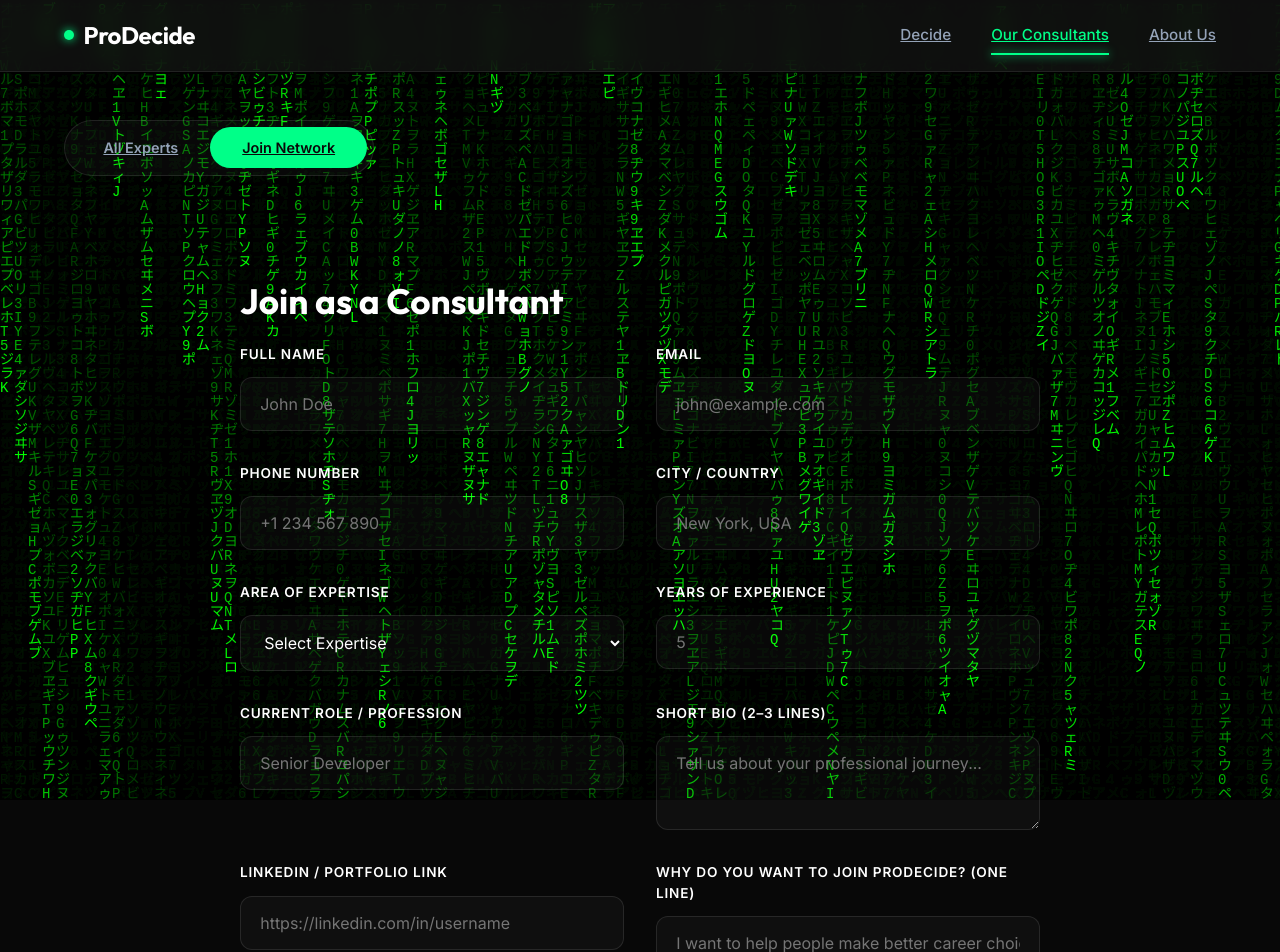
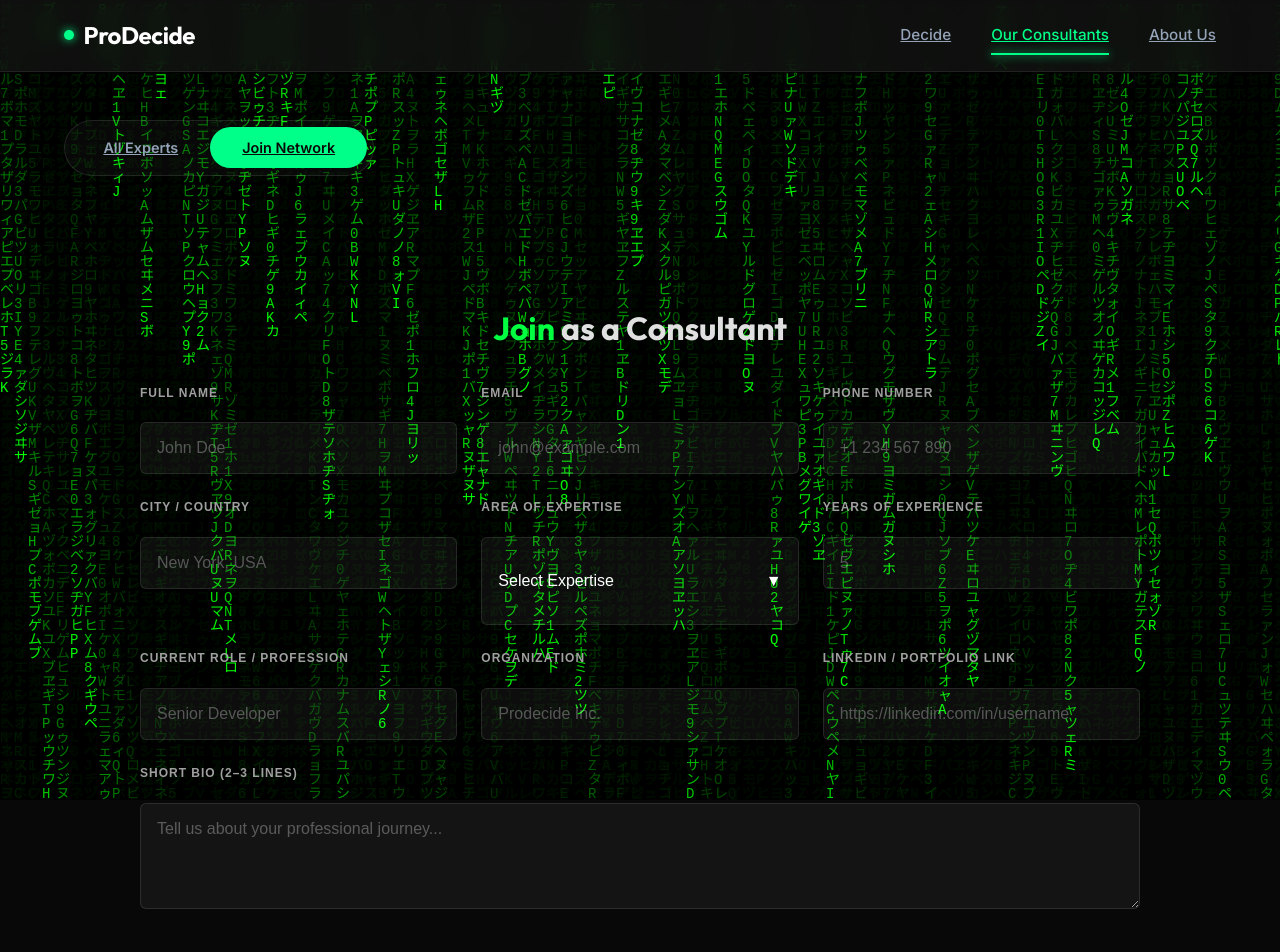
Before and after one commit to prodecide/Prodecide-react, a React (Vite) app: page /join-network in a window 1280 px wide. Shown: the top 952 px of the page. Built offline with nearby package versions, Linux system fonts and the light colour scheme.

Commit message:
Feat: Rework mentor onboarding form with multi-select dropdown

```diff
--- a/api/consultants.js
+++ b/api/consultants.js
@@ -40,8 +40,8 @@
         if (req.method === 'POST') {
             const newConsultant = req.body;
             // Basic validation
-            if (!newConsultant.name || !newConsultant.role) {
-                return res.status(400).json({ error: 'Name and role are required' });
+            if (!newConsultant.name || !newConsultant.email) {
+                return res.status(400).json({ error: 'Name and email are required' });
             }
 
             const result = await consultants.insertOne(newConsultant);
--- /dev/null
+++ b/src/components/JoinNetwork.css
@@ -0,0 +1,243 @@
+/* Join Network Form - Dark Theme */
+.join-us-section {
+    padding: 2rem 0;
+    font-family: 'Space Grotesk', sans-serif;
+    color: #e0e0e0;
+}
+
+.section-title {
+    color: #e0e0e0;
+    font-size: 2rem;
+    margin-bottom: 2rem;
+    text-align: center;
+}
+
+.section-title span {
+    color: #00ff41;
+    /* Neon Green highlight */
+}
+
+/* Form Layout */
+.consultant-form {
+    max-width: 1000px;
+    margin: 0 auto;
+}
+
+.form-grid {
+    display: grid;
+    grid-template-columns: repeat(3, 1fr);
+    gap: 1.5rem;
+    margin-bottom: 2rem;
+}
+
+/* Responsive adjustments for grid */
+@media (max-width: 900px) {
+    .form-grid {
+        grid-template-columns: 1fr 1fr;
+    }
+}
+
+@media (max-width: 600px) {
+    .form-grid {
+        grid-template-columns: 1fr;
+    }
+}
+
+.form-group {
+    display: flex;
+    flex-direction: column;
+}
+
+.form-group.full-width {
+    grid-column: 1 / -1;
+}
+
+.form-group label {
+    font-size: 0.75rem;
+    text-transform: uppercase;
+    letter-spacing: 1px;
+    margin-bottom: 0.5rem;
+    color: #a0a0a0;
+    font-weight: 600;
+}
+
+/* Inputs */
+.form-group input,
+.form-group textarea,
+.form-group select {
+    background: rgba(255, 255, 255, 0.05);
+    border: 1px solid rgba(255, 255, 255, 0.1);
+    border-radius: 6px;
+    padding: 1rem;
+    color: #fff;
+    font-family: inherit;
+    font-size: 1rem;
+    transition: all 0.3s ease;
+}
+
+.form-group input:focus,
+.form-group textarea:focus,
+.form-group select:focus {
+    outline: none;
+    border-color: #00ff41;
+    background: rgba(255, 255, 255, 0.08);
+    box-shadow: 0 0 10px rgba(0, 255, 65, 0.1);
+}
+
+.form-group input::placeholder,
+.form-group textarea::placeholder {
+    color: rgba(255, 255, 255, 0.3);
+}
+
+/* Custom Dropdown Styles */
+.custom-dropdown-container {
+    position: relative;
+    width: 100%;
+}
+
+.dropdown-trigger {
+    background: rgba(255, 255, 255, 0.05);
+    border: 1px solid rgba(255, 255, 255, 0.1);
+    border-radius: 6px;
+    padding: 1rem;
+    color: #fff;
+    cursor: pointer;
+    display: flex;
+    justify-content: space-between;
+    align-items: center;
+    min-height: 54px;
+    /* Match input height */
+}
+
+.dropdown-trigger:hover,
+.dropdown-trigger.open {
+    border-color: #00ff41;
+}
+
+.selected-tags {
+    display: flex;
+    flex-wrap: wrap;
+    gap: 0.5rem;
+}
+
+.tag {
+    background: rgba(0, 255, 65, 0.2);
+    color: #00ff41;
+    padding: 2px 8px;
+    border-radius: 4px;
+    font-size: 0.8rem;
+    display: flex;
+    align-items: center;
+    gap: 0.3rem;
+}
+
+.tag-close {
+    cursor: pointer;
+    font-weight: bold;
+}
+
+.dropdown-menu {
+    position: absolute;
+    top: 100%;
+    left: 0;
+    right: 0;
+    background: #1a1a1a;
+    border: 1px solid #333;
+    border-radius: 6px;
+    margin-top: 0.5rem;
+    z-index: 100;
+    max-height: 400px;
+    overflow-y: auto;
+    box-shadow: 0 10px 30px rgba(0, 0, 0, 0.5);
+}
+
+.dropdown-search {
+    padding: 0.8rem;
+    border-bottom: 1px solid #333;
+    position: sticky;
+    top: 0;
+    background: #1a1a1a;
+}
+
+.dropdown-search input {
+    width: 100%;
+    background: #0d0d0d;
+    border: 1px solid #333;
+    padding: 0.8rem;
+    color: #fff;
+    border-radius: 4px;
+}
+
+.dropdown-group-header {
+    padding: 0.8rem 1rem;
+    background: #252525;
+    color: #a0a0a0;
+    font-size: 0.75rem;
+    text-transform: uppercase;
+    letter-spacing: 1px;
+    font-weight: bold;
+    position: sticky;
+    top: 55px;
+    /* Adjust based on search bar height */
+}
+
+.dropdown-item {
+    padding: 0.8rem 1rem;
+    cursor: pointer;
+    transition: background 0.2s;
+    display: flex;
+    align-items: center;
+    gap: 0.5rem;
+}
+
+.dropdown-item:hover {
+    background: rgba(0, 255, 65, 0.1);
+}
+
+.dropdown-item.selected {
+    color: #00ff41;
+    background: rgba(0, 255, 65, 0.05);
+}
+
+.checkbox-icon {
+    width: 16px;
+    height: 16px;
+    border: 1px solid #555;
+    border-radius: 3px;
+    display: flex;
+    align-items: center;
+    justify-content: center;
+}
+
+.dropdown-item.selected .checkbox-icon {
+    background: #00ff41;
+    border-color: #00ff41;
+    color: #000;
+}
+
+.dropdown-item.selected .checkbox-icon::after {
+    content: '✓';
+    font-size: 0.7rem;
+    font-weight: bold;
+}
+
+/* Submit Button */
+.submit-form-btn {
+    width: 100%;
+    background: #00ff41;
+    color: #000;
+    padding: 1.2rem;
+    font-size: 1.1rem;
+    font-weight: bold;
+    text-transform: uppercase;
+    letter-spacing: 1px;
+    border: none;
+    border-radius: 6px;
+    cursor: pointer;
+    transition: all 0.3s;
+}
+
+.submit-form-btn:hover {
+    box-shadow: 0 0 20px rgba(0, 255, 65, 0.4);
+    transform: translateY(-2px);
+}
--- a/src/components/JoinNetwork.jsx
+++ b/src/components/JoinNetwork.jsx
@@ -1,5 +1,143 @@
-import { useState } from 'react';
+import { useState, useRef, useEffect } from 'react';
 import { NavLink } from 'react-router-dom';
+import './JoinNetwork.css';
+
+const EXPERTISE_OPTIONS = [
+    {
+        category: "Healthcare & Medicine",
+        options: ["Medicine (MBBS / MD / Specializations)", "Allied Healthcare (Physio, Nursing, Pharmacy)", "Mental Health & Psychology"]
+    },
+    {
+        category: "Aviation & Aerospace",
+        options: ["Pilot (Commercial / Defense)", "Aerospace Engineering", "Aviation Operations & Safety"]
+    },
+    {
+        category: "Defense & Uniformed Services",
+        options: ["Indian Army", "Indian Navy", "Indian Air Force", "Paramilitary / CAPF", "Defense Strategy & Training"]
+    },
+    {
+        category: "Civil Services & Government",
+        options: ["Civil Services (UPSC / State PSC)", "Government Jobs (SSC, Banking, PSU)", "Public Policy & Administration"]
+    },
+    {
+        category: "Education & Teaching",
+        options: ["Teaching & Academia", "School Education", "Higher Education & Research", "Career Counseling"]
+    },
+    {
+        category: "Sports, Fitness & Physical Training",
+        options: ["Fitness & Strength Training", "Sports Coaching", "Martial Arts (Karate, Taekwondo, MMA, etc.)", "Yoga & Wellness"]
+    },
+    {
+        category: "Engineering & Technology",
+        options: ["Software Engineering", "Data Science & AI", "Core Engineering", "Robotics & Emerging Tech"]
+    },
+    {
+        category: "Business & Management",
+        options: ["Product Management", "Business Strategy", "Consulting", "Entrepreneurship & Startups", "Finance & Banking"]
+    },
+    {
+        category: "Creative & Communication",
+        options: ["Design (UI/UX, Graphic)", "Content & Media", "Public Speaking & Communication"]
+    },
+    {
+        category: "Law & Public Services",
+        options: ["Law & Legal Practice", "Judiciary Preparation"]
+    },
+    {
+        category: "Trades & Alternative Careers",
+        options: ["Skilled Trades & Vocational Careers", "Defence Coaching Institutes"]
+    },
+    {
+        category: "Other",
+        options: ["Other"]
+    }
+];
+
+const MultiSelectDropdown = ({ selected, onChange }) => {
+    const [isOpen, setIsOpen] = useState(false);
+    const [searchTerm, setSearchTerm] = useState('');
+    const dropdownRef = useRef(null);
+
+    useEffect(() => {
+        const handleClickOutside = (event) => {
+            if (dropdownRef.current && !dropdownRef.current.contains(event.target)) {
+                setIsOpen(false);
+            }
+        };
+        document.addEventListener("mousedown", handleClickOutside);
+        return () => document.removeEventListener("mousedown", handleClickOutside);
+    }, []);
+
+    const toggleOption = (option) => {
+        const newSelected = selected.includes(option)
+            ? selected.filter(item => item !== option)
+            : [...selected, option];
+        onChange(newSelected);
+    };
+
+    const removeTag = (e, option) => {
+        e.stopPropagation();
+        onChange(selected.filter(item => item !== option));
+    };
+
+    const filteredGroups = EXPERTISE_OPTIONS.map(group => ({
+        ...group,
+        options: group.options.filter(opt => opt.toLowerCase().includes(searchTerm.toLowerCase()))
+    })).filter(group => group.options.length > 0);
+
+    return (
+        <div className="custom-dropdown-container" ref={dropdownRef}>
+            <div className={`dropdown-trigger ${isOpen ? 'open' : ''}`} onClick={() => setIsOpen(!isOpen)}>
+                {selected.length > 0 ? (
+                    <div className="selected-tags">
+                        {selected.map(opt => (
+                            <span key={opt} className="tag">
+                                {opt} <span className="tag-close" onClick={(e) => removeTag(e, opt)}>×</span>
+                            </span>
+                        ))}
+                    </div>
+                ) : (
+                    <span className="placeholder">Select Expertise</span>
+                )}
+                <span className="arrow">▼</span>
+            </div>
+
+            {isOpen && (
+                <div className="dropdown-menu">
+                    <div className="dropdown-search">
+                        <input
+                            type="text"
+                            placeholder="Search expertise..."
+                            value={searchTerm}
+                            onChange={(e) => setSearchTerm(e.target.value)}
+                            onClick={(e) => e.stopPropagation()}
+                        />
+                    </div>
+                    {filteredGroups.map(group => (
+                        <div key={group.category}>
+                            <div className="dropdown-group-header">{group.category}</div>
+                            {group.options.map(option => (
+                                <div
+                                    key={option}
+                                    className={`dropdown-item ${selected.includes(option) ? 'selected' : ''}`}
+                                    onClick={() => toggleOption(option)}
+                                >
+                                    <div className="checkbox-icon"></div>
+                                    {option}
+                                </div>
+                            ))}
+                        </div>
+                    ))}
+                    {filteredGroups.length === 0 && (
+                        <div className="dropdown-item" style={{ justifyContent: 'center', color: '#666' }}>
+                            No matches found
+                        </div>
+                    )}
+                </div>
+            )}
+        </div>
+    );
+};
 
 const JoinNetwork = () => {
     const [formSubmitted, setFormSubmitted] = useState(false);
@@ -7,28 +145,38 @@
         fullName: '',
         email: '',
         phone: '',
-        location: '',
-        expertise: '',
+        location: '', // City / Country
+        expertise: [], // Changed to array
         experience: '',
-        role: '',
+        role: '', // Current Role
+        organization: '', // New field
         bio: '',
-        linkedin: '',
-        motivation: ''
+        linkedin: ''
     });
 
-    const handleFormChange = (e) => {
+    const handleChange = (e) => {
         const { name, value } = e.target;
         setFormData(prev => ({ ...prev, [name]: value }));
     };
 
-    const handleFormSubmit = async (e) => {
+    const handleExpertiseChange = (newExpertise) => {
+        setFormData(prev => ({ ...prev, expertise: newExpertise }));
+    };
+
+    const handleSubmit = async (e) => {
         e.preventDefault();
+
+        // Basic validation
+        if (formData.expertise.length === 0) {
+            alert("Please select at least one area of expertise.");
+            return;
+        }
 
         const newConsultant = {
             ...formData,
-            name: formData.fullName,
-            role: formData.expertise,
-            bio: formData.bio
+            name: formData.fullName, // Map for DB
+            // Role in DB is typically "Consultant Type", here we map current role or primary expertise?
+            // Let's keep 'role' as Current Role and add expertise array to DB
         };
 
         try {
@@ -51,17 +199,10 @@
     return (
         <div className="tab-content consultants-view premium-container">
             <div className="sub-nav">
-                <NavLink
-                    to="/consultants"
-                    className={({ isActive }) => `sub-tab ${isActive ? 'active' : ''}`}
-                    end
-                >
+                <NavLink to="/consultants" className={({ isActive }) => `sub-tab ${isActive ? 'active' : ''}`} end>
                     All Experts
                 </NavLink>
-                <NavLink
-                    to="/join-network"
-                    className={({ isActive }) => `sub-tab ${isActive ? 'active' : ''}`}
-                >
+                <NavLink to="/join-network" className={({ isActive }) => `sub-tab ${isActive ? 'active' : ''}`}>
                     Join Network
                 </NavLink>
             </div>
@@ -71,67 +212,64 @@
                     <div className="form-success-message">
                         <div className="success-icon">✓</div>
                         <h3 className="section-title">Application Received</h3>
-                        <p className="section-text">We’ll review and get back to you.</p>
-                        <button
-                            className="cta-button mini"
-                            onClick={() => { setFormSubmitted(false); setFormData({ fullName: '', email: '', phone: '', location: '', expertise: '', experience: '', role: '', bio: '', linkedin: '', motivation: '' }) }}
-                        >
-                            Apply Again
-                        </button>
+                        <p className="section-text">We’ll review your profile and get back to you soon.</p>
+                        <button className="cta-button mini" onClick={() => setFormSubmitted(false)}>Submit Another</button>
                     </div>
                 ) : (
-                    <form className="consultant-form" onSubmit={handleFormSubmit}>
-                        <h3 className="section-title">Join as a Consultant</h3>
+                    <form className="consultant-form" onSubmit={handleSubmit}>
+                        <h3 className="section-title"><span>Join</span> as a Consultant</h3>
+
                         <div className="form-grid">
+                            {/* Row 1 */}
                             <div className="form-group">
                                 <label>Full Name</label>
-                                <input type="text" name="fullName" value={formData.fullName} onChange={handleFormChange} required placeholder="John Doe" />
+                                <input type="text" name="fullName" value={formData.fullName} onChange={handleChange} required placeholder="John Doe" />
                             </div>
                             <div className="form-group">
                                 <label>Email</label>
-                                <input type="email" name="email" value={formData.email} onChange={handleFormChange} required placeholder="john@example.com" />
+                                <input type="email" name="email" value={formData.email} onChange={handleChange} required placeholder="john@example.com" />
                             </div>
                             <div className="form-group">
                                 <label>Phone Number</label>
-                                <input type="tel" name="phone" value={formData.phone} onChange={handleFormChange} required placeholder="+1 234 567 890" />
+                                <input type="tel" name="phone" value={formData.phone} onChange={handleChange} required placeholder="+1 234 567 890" />
+                            </div>
+
+                            {/* Row 2 */}
+                            <div className="form-group">
+                                <label>City / Country</label>
+                                <input type="text" name="location" value={formData.location} onChange={handleChange} required placeholder="New York, USA" />
                             </div>
                             <div className="form-group">
-                                <label>City / Country</label>
-                                <input type="text" name="location" value={formData.location} onChange={handleFormChange} required placeholder="New York, USA" />
-                            </div>
-                            <div className="form-group full-width">
                                 <label>Area of Expertise</label>
-                                <select name="expertise" value={formData.expertise} onChange={handleFormChange} required>
-                                    <option value="">Select Expertise</option>
-                                    <option value="Career Coaching">Career Coaching</option>
-                                    <option value="Tech Mentoring">Tech Mentoring</option>
-                                    <option value="Aptitude Training">Aptitude Training</option>
-                                    <option value="HR & Recruitment">HR & Recruitment</option>
-                                    <option value="Strategic Planning">Strategic Planning</option>
-                                </select>
+                                <MultiSelectDropdown selected={formData.expertise} onChange={handleExpertiseChange} />
                             </div>
                             <div className="form-group">
                                 <label>Years of Experience</label>
-                                <input type="number" name="experience" value={formData.experience} onChange={handleFormChange} required placeholder="5" />
+                                <input type="number" name="experience" value={formData.experience} onChange={handleChange} required placeholder="5" />
+                            </div>
+
+                            {/* Row 3 */}
+                            <div className="form-group">
+                                <label>Current Role / Profession</label>
+                                <input type="text" name="role" value={formData.role} onChange={handleChange} required placeholder="Senior Developer" />
                             </div>
                             <div className="form-group">
-                                <label>Current Role / Profession</label>
-                                <input type="text" name="role" value={formData.role} onChange={handleFormChange} required placeholder="Senior Developer" />
+                                <label>Organization</label>
+                                <input type="text" name="organization" value={formData.organization} onChange={handleChange} required placeholder="Prodecide Inc." />
                             </div>
+                            <div className="form-group">
+                                <label>LinkedIn / Portfolio Link</label>
+                                <input type="url" name="linkedin" value={formData.linkedin} onChange={handleChange} required placeholder="https://linkedin.com/in/username" />
+                            </div>
+
+                            {/* Row 4 */}
                             <div className="form-group full-width">
                                 <label>Short Bio (2–3 lines)</label>
-                                <textarea name="bio" value={formData.bio} onChange={handleFormChange} required placeholder="Tell us about your professional journey..." rows="3" />
-                            </div>
-                            <div className="form-group full-width">
-                                <label>LinkedIn / Portfolio link</label>
-                                <input type="url" name="linkedin" value={formData.linkedin} onChange={handleFormChange} required placeholder="https://linkedin.com/in/username" />
-                            </div>
-                            <div className="form-group full-width">
-                                <label>Why do you want to join Prodecide? (one line)</label>
-                                <input type="text" name="motivation" value={formData.motivation} onChange={handleFormChange} required placeholder="I want to help people make better career choices." />
+                                <textarea name="bio" value={formData.bio} onChange={handleChange} required placeholder="Tell us about your professional journey..." rows="4" />
                             </div>
                         </div>
-                        <button type="submit" className="cta-button submit-form-btn">Submit Application</button>
+
+                        <button type="submit" className="submit-form-btn">Submit Application</button>
                     </form>
                 )}
             </div>
```
